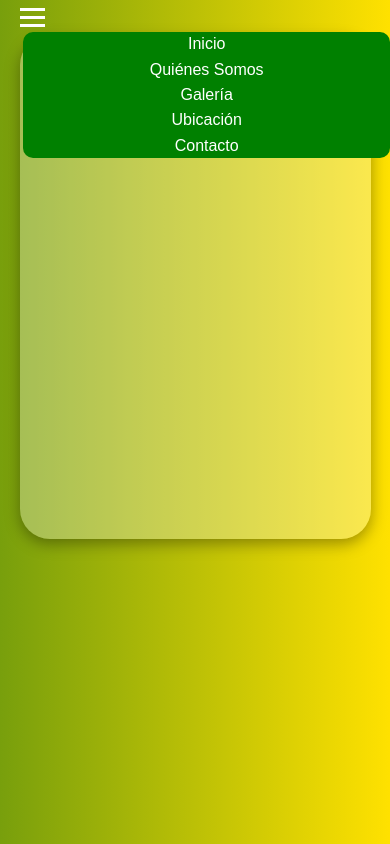
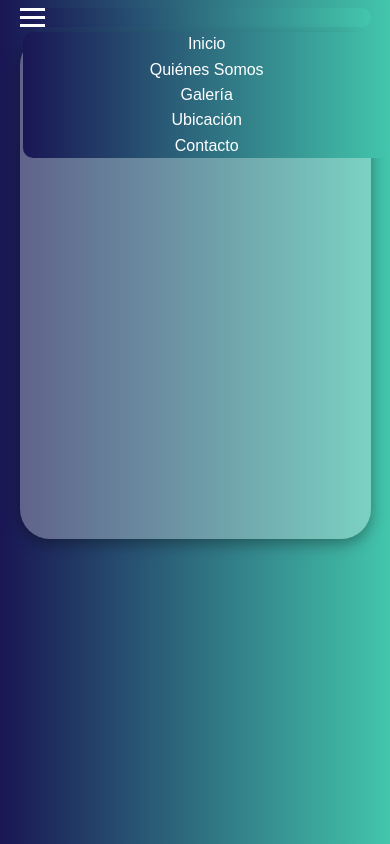
Before and after one commit to BastianCristoferRH/Clinica, a plain HTML site: page index.html in a window 390 px wide. Both pictures are taken after a click on the element 195 px from the left and 17 px from the top of the page. Drawn offline with Linux system fonts and the light colour scheme.

Commit message:
nuevo estilo

```diff
--- a/style.css
+++ b/style.css
@@ -8,14 +8,15 @@
 body {
     align-items: center;
     height: 100%;
-    background: rgba(120, 159, 12, 1);
-    background: -moz-linear-gradient(left, rgba(120, 159, 12, 1) 0%, rgba(255, 225, 0, 1) 100%);
-    background: -webkit-gradient(left top, right top, color-stop(0%, rgba(120, 159, 12, 1)), color-stop(100%, rgba(255, 225, 0, 1)));
-    background: -webkit-linear-gradient(left, rgba(120, 159, 12, 1) 0%, rgba(255, 225, 0, 1) 100%);
-    background: -o-linear-gradient(left, rgba(120, 159, 12, 1) 0%, rgba(255, 225, 0, 1) 100%);
-    background: -ms-linear-gradient(left, rgba(120, 159, 12, 1) 0%, rgba(255, 225, 0, 1) 100%);
-    background: linear-gradient(to right, rgba(120, 159, 12, 1) 0%, rgba(255, 225, 0, 1) 100%);
-    filter: progid:DXImageTransform.Microsoft.gradient(startColorstr='#789f0c', endColorstr='#ffe100', GradientType=1);
+    background: rgba(25, 22, 84, 1);
+    background: -moz-linear-gradient(left, rgba(25, 22, 84, 1) 0%, rgba(67, 198, 172, 1) 100%);
+    background: -webkit-gradient(left top, right top, color-stop(0%, rgba(25, 22, 84, 1)), color-stop(100%, rgba(67, 198, 172, 1)));
+    background: -webkit-linear-gradient(left, rgba(25, 22, 84, 1) 0%, rgba(67, 198, 172, 1) 100%);
+    background: -o-linear-gradient(left, rgba(25, 22, 84, 1) 0%, rgba(67, 198, 172, 1) 100%);
+    background: -ms-linear-gradient(left, rgba(25, 22, 84, 1) 0%, rgba(67, 198, 172, 1) 100%);
+    background: linear-gradient(to right, rgba(25, 22, 84, 1) 0%, rgba(67, 198, 172, 1) 100%);
+    filter: progid:DXImageTransform.Microsoft.gradient(startColorstr='#191654', endColorstr='#43c6ac', GradientType=1);
+
 }
 
 
@@ -30,14 +31,21 @@ body {
 
 nav {
     margin-top: 2%;
-    background-color: green;
+    background: rgba(25, 22, 84, 1);
+    background: -moz-linear-gradient(left, rgba(25, 22, 84, 1) 0%, rgba(67, 198, 172, 1) 100%);
+    background: -webkit-gradient(left top, right top, color-stop(0%, rgba(25, 22, 84, 1)), color-stop(100%, rgba(67, 198, 172, 1)));
+    background: -webkit-linear-gradient(left, rgba(25, 22, 84, 1) 0%, rgba(67, 198, 172, 1) 100%);
+    background: -o-linear-gradient(left, rgba(25, 22, 84, 1) 0%, rgba(67, 198, 172, 1) 100%);
+    background: -ms-linear-gradient(left, rgba(25, 22, 84, 1) 0%, rgba(67, 198, 172, 1) 100%);
+    background: linear-gradient(to right, rgba(25, 22, 84, 1) 0%, rgba(67, 198, 172, 1) 100%);
+    filter: progid:DXImageTransform.Microsoft.gradient(startColorstr='#191654', endColorstr='#43c6ac', GradientType=1);
     justify-content: space-between;
     border-radius: 30px;
     margin-right: 5%;
     margin-left: 5%;
     position: relative;
     margin-bottom: 2%;
-    color: blue;
+
 
 
 }
@@ -61,13 +69,22 @@ li {
 a {
     text-decoration: none;
     color: white;
+    width: 100%;
 }
 
 li:hover,
 a:hover {
-    background-color: goldenrod;
+    background: rgba(25, 22, 84, 1);
+    background: -moz-linear-gradient(left, rgba(25, 22, 84, 1) 0%, rgba(67, 198, 172, 1) 100%);
+    background: -webkit-gradient(left top, right top, color-stop(0%, rgba(25, 22, 84, 1)), color-stop(100%, rgba(67, 198, 172, 1)));
+    background: -webkit-linear-gradient(left, rgba(25, 22, 84, 1) 0%, rgba(67, 198, 172, 1) 100%);
+    background: -o-linear-gradient(left, rgba(25, 22, 84, 1) 0%, rgba(67, 198, 172, 1) 100%);
+    background: -ms-linear-gradient(left, rgba(25, 22, 84, 1) 0%, rgba(67, 198, 172, 1) 100%);
+    background: linear-gradient(to right, rgba(25, 22, 84, 1) 0%, rgba(67, 198, 172, 1) 100%);
+    filter: progid:DXImageTransform.Microsoft.gradient(startColorstr='#191654', endColorstr='#43c6ac', GradientType=1);
     color: white;
 }
+
 /* Estilos para el botón de menú */
 .menu-icon {
     display: none;
@@ -90,22 +107,32 @@ a:hover {
 
 /* Estilos para mostrar el menú en dispositivos móviles */
 @media screen and (max-width: 768px) {
-    nav{
+    nav {
         background-color: transparent;
     }
+
     .menu-icon {
         display: block;
     }
+
     ul#nav-links {
         border-radius: 10px;
         display: none;
         flex-direction: column;
-        background-color: green;
+        background: rgba(25, 22, 84, 1);
+        background: -moz-linear-gradient(left, rgba(25, 22, 84, 1) 0%, rgba(67, 198, 172, 1) 100%);
+        background: -webkit-gradient(left top, right top, color-stop(0%, rgba(25, 22, 84, 1)), color-stop(100%, rgba(67, 198, 172, 1)));
+        background: -webkit-linear-gradient(left, rgba(25, 22, 84, 1) 0%, rgba(67, 198, 172, 1) 100%);
+        background: -o-linear-gradient(left, rgba(25, 22, 84, 1) 0%, rgba(67, 198, 172, 1) 100%);
+        background: -ms-linear-gradient(left, rgba(25, 22, 84, 1) 0%, rgba(67, 198, 172, 1) 100%);
+        background: linear-gradient(to right, rgba(25, 22, 84, 1) 0%, rgba(67, 198, 172, 1) 100%);
+        filter: progid:DXImageTransform.Microsoft.gradient(startColorstr='#191654', endColorstr='#43c6ac', GradientType=1);
         position: fixed;
         left: 0;
         right: 0;
         z-index: 1;
     }
+
     ul#nav-links.active {
         display: flex;
     }
```
